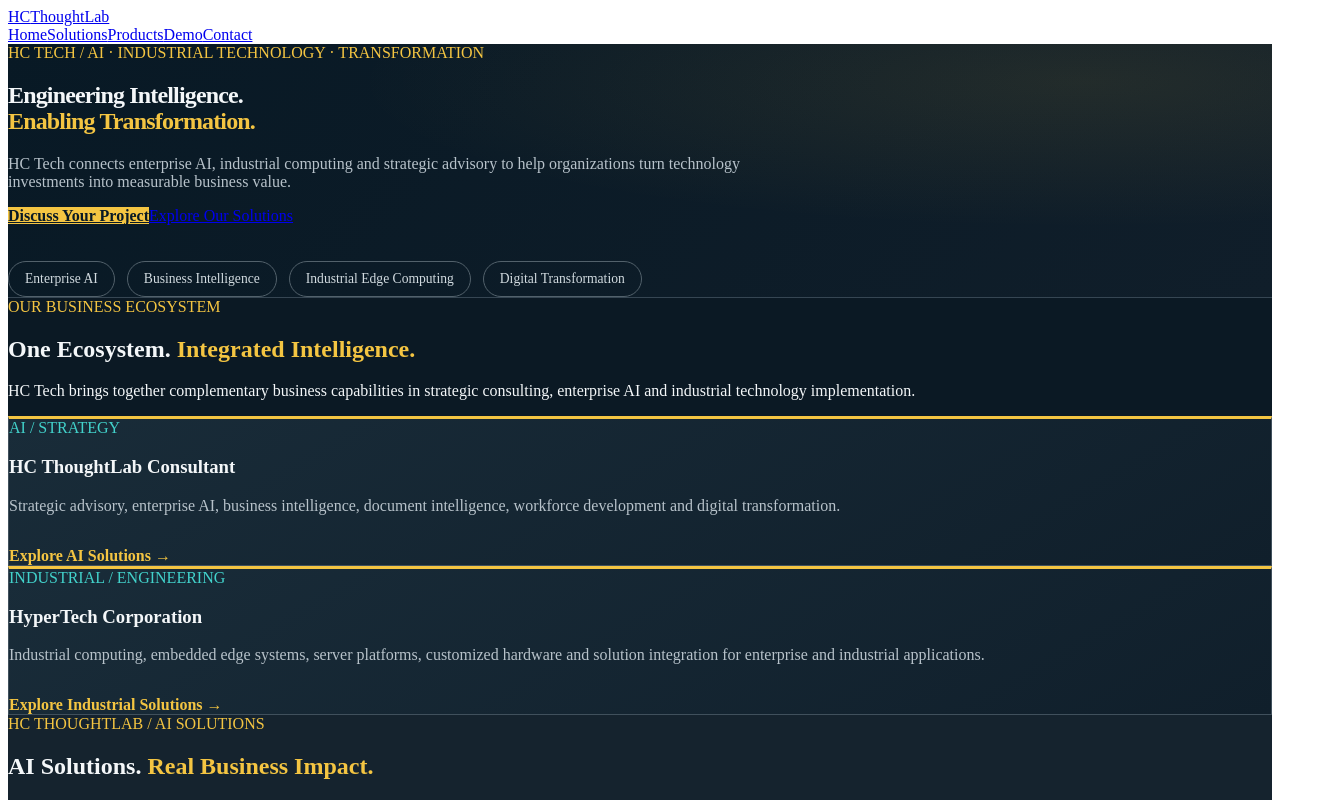
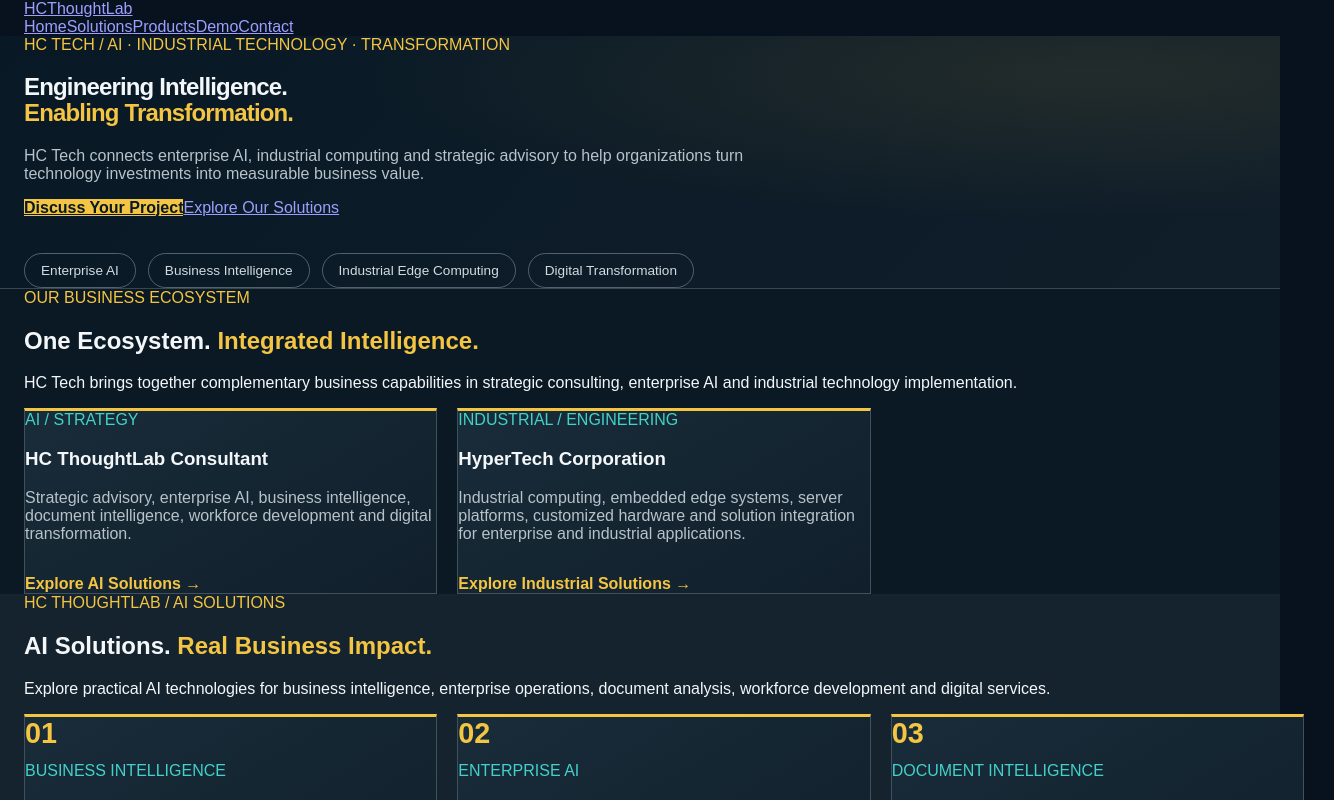
Before and after one commit to bizhassanai-ai/hctechs-website, a Next.js app: page / in a window 1280 px wide. Shown: the top 800 px of the page, 1334 px wide, since content can reach past the window. Built offline with nearby package versions, Linux system fonts and the light colour scheme.

Commit message:
globals.css

```diff
--- a/app/globals.css
+++ b/app/globals.css
@@ -1,7 +1,11 @@
 
 /* HC Tech Brand Refresh — Home Page Only */
-
-.hc-home {
+:root {
+  color-scheme: dark;
+  --bg: #07121e;
+  --surface: #0b1b28;
+  --card: #142838;
+}.hc-home {
   --hc-navy: #081925;
   --hc-yellow: #f4c542;
   --hc-gray: #8e9ba6;
@@ -9,8 +13,25 @@
   --hc-white: #f4f7f9;
   color: var(--hc-white);
 }
+body {
+  margin: 0;
+  background: var(--bg);
+  color: var(--text);
+  font-family: Arial, "Noto Sans Thai", sans-serif;
+}
 
-.hc-home .hc-yellow {
+.container {
+  width: 100%;
+  max-width: var(--max-width);
+  margin: 0 auto;
+  padding: 0 24px;
+}
+
+.grid {
+  display: grid;
+  grid-template-columns: repeat(3, minmax(0, 1fr));
+  gap: 20px;
+}.hc-home .hc-yellow {
   color: var(--hc-yellow);
 }
 
```
